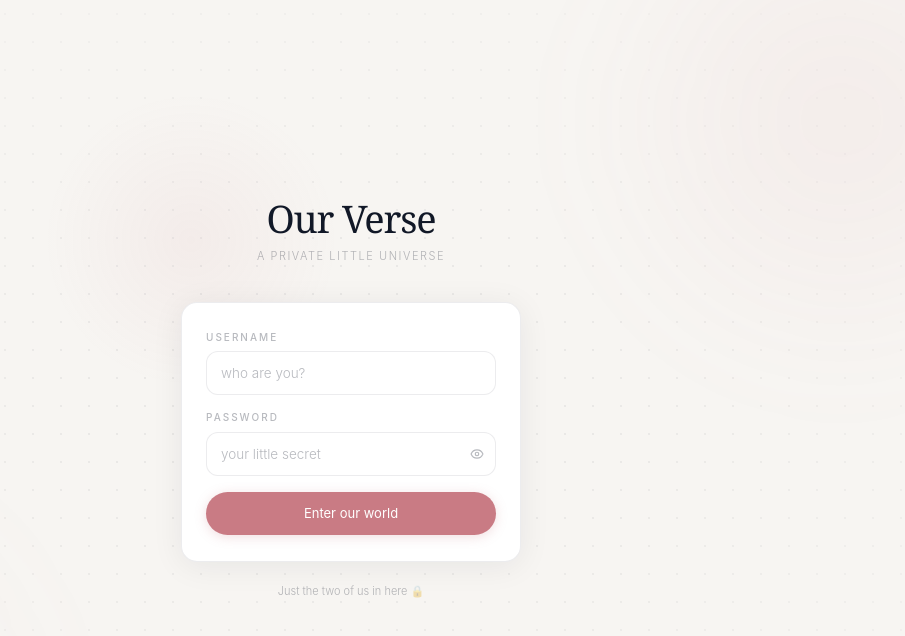
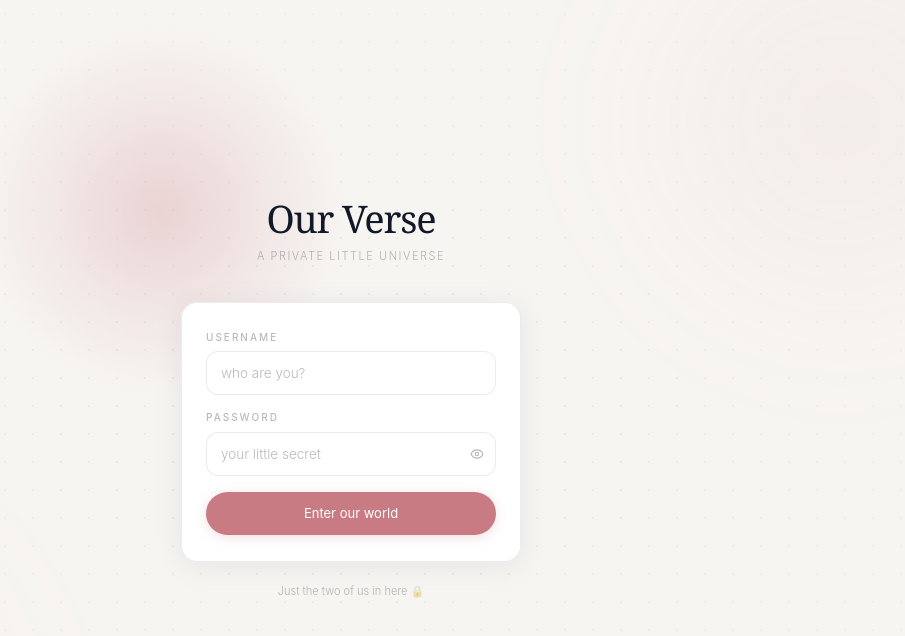
Before and after one commit to kunaalxoxo/ourverse, a Next.js app: page /login in a window 1280 px wide. Shown: the top 636 px of the page, without its empty margins (289-1194 px from the left). Built offline with nearby package versions, Linux system fonts and the light colour scheme.

Commit message:
fix: cursor glow — visible blush rose #C97B84 with proper opacity

```diff
--- a/src/components/CursorGlow.tsx
+++ b/src/components/CursorGlow.tsx
@@ -18,10 +18,10 @@ export default function CursorGlow() {
   return (
     <div ref={ref} aria-hidden style={{
       position: 'fixed', pointerEvents: 'none', zIndex: 1,
-      width: 320, height: 320, borderRadius: '50%',
-      background: 'radial-gradient(circle, rgba(201,123,132,0.07) 0%, transparent 65%)',
+      width: 380, height: 380, borderRadius: '50%',
+      background: 'radial-gradient(circle, rgba(201,123,132,0.28) 0%, rgba(201,123,132,0.10) 40%, transparent 70%)',
       transform: 'translate(-50%, -50%)',
-      transition: 'left 0.12s ease, top 0.12s ease',
+      transition: 'left 0.10s ease, top 0.10s ease',
     }} />
   );
 }
```
